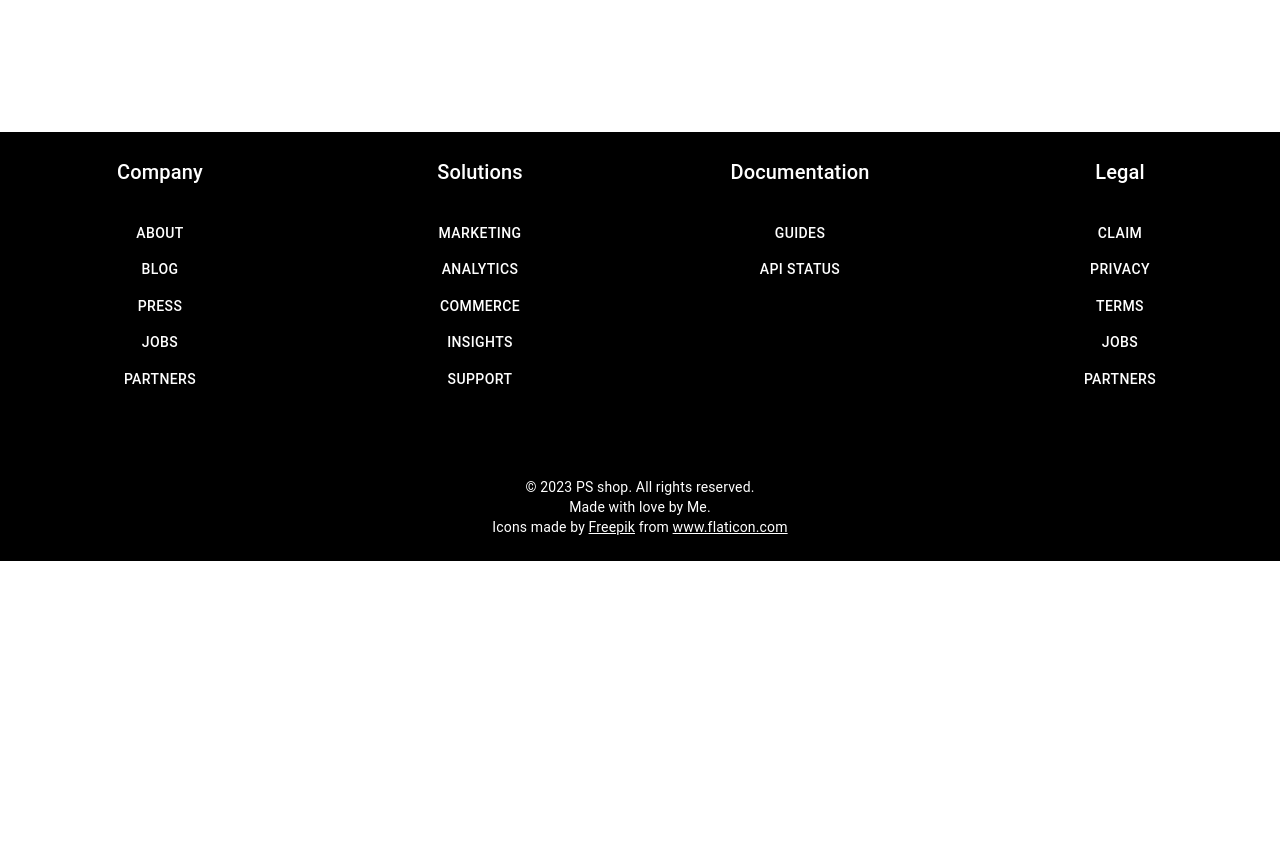
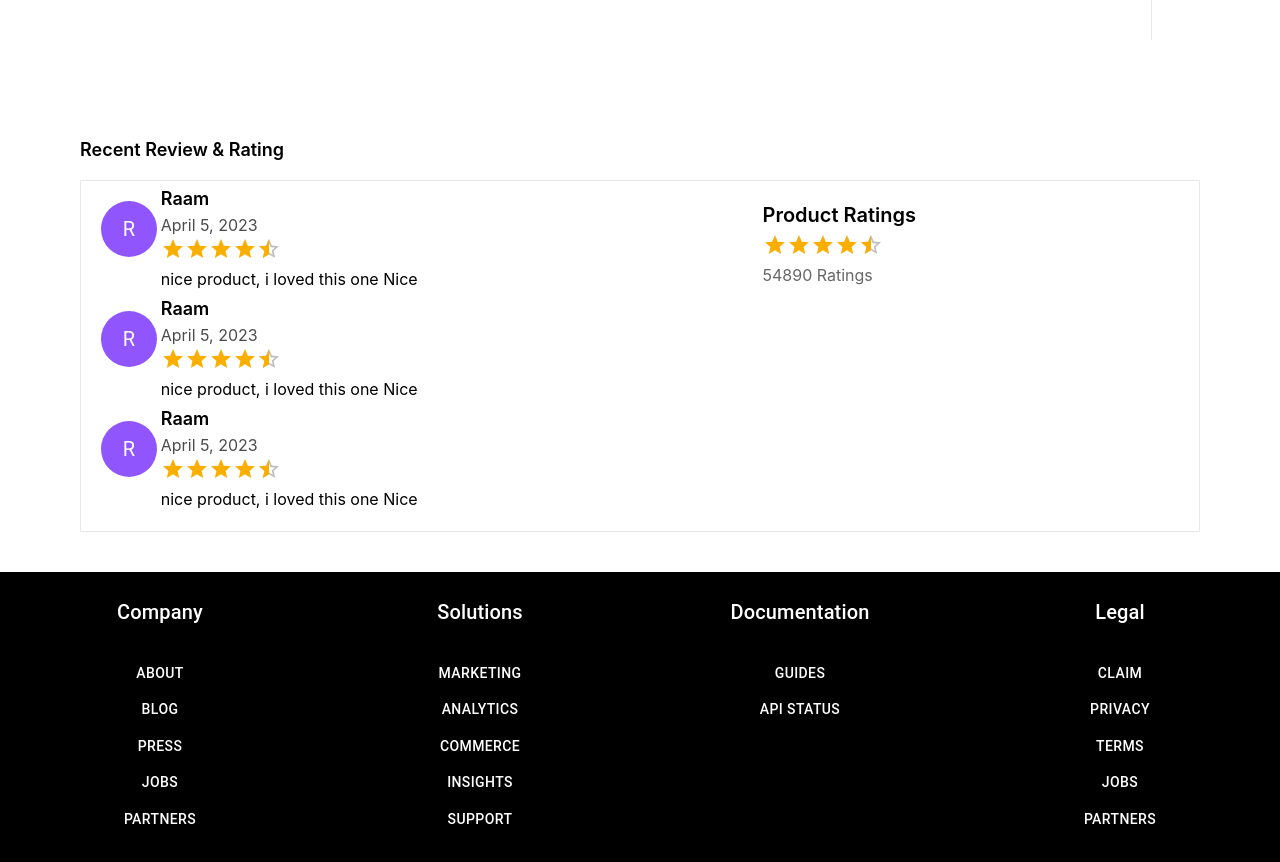
Before and after one commit to SabarishCodeWizard/fixIT.ecommerce, a React (Create React App) app: page / in a window 1280 px wide. Shown: the part 1120-1982 px from the top of the page. Before the commit the page ends 1681 px from the top, so only its background shows below. Built offline with nearby package versions, Linux system fonts and the light colour scheme.

Commit message:
Recent Ratings and Preview Page would be added

```diff
--- a/src/customer/components/ProductDetails/ProductDetails.jsx
+++ b/src/customer/components/ProductDetails/ProductDetails.jsx
@@ -1,9 +1,12 @@
 
 import { useState } from 'react'
 import { StarIcon } from '@heroicons/react/20/solid'
-import {Radio, RadioGroup } from '@headlessui/react'
+import { Radio, RadioGroup } from '@headlessui/react'
 import Rating from '@mui/material/Rating';
 import Button from '@mui/material/Button'; // Make sure you import Material-UI's Button
+import { Grid } from '@mui/material';
+import ProductReviewCard from './ProductReviewCard';
+
 
 
 
@@ -69,7 +72,7 @@ export default function ProductDetails() {
     const [selectedSize, setSelectedSize] = useState(product.sizes[2])
 
     return (
-        <div className="bg-white">
+        <div className="bg-white lg:px-20">
             <div className="pt-6">
                 <nav aria-label="Breadcrumb">
                     <ol role="list" className="mx-auto flex max-w-2xl items-center space-x-2 px-4 sm:px-6 lg:max-w-7xl lg:px-8">
@@ -253,7 +256,27 @@ export default function ProductDetails() {
 
                 </section>
 
+                <section>
+                    <h1 className="font-semibold text-lg pb-4">Recent Review & Rating</h1>
 
+                    <div className="border p-5">
+                        <Grid container spacing={7}>
+                            <Grid item xs={7}>
+                                <div className="space-y-5">
+                                    {[1,1,1].map((item) => <ProductReviewCard/>)}
+                                </div>
+                            </Grid>
+                            <Grid item xs={5}>
+                                <h1 className='text-xl font-semibold pb-1'>Product Ratings</h1>
+                                <div>
+                                    <Rating value={4.6} precision={.5} readOnly/>
+                                    <p className='opacity-60'>54890 Ratings</p>
+                                </div>
+                            </Grid>
+                        </Grid>
+                    </div>
+
+                </section>
 
             </div>
         </div>
--- /dev/null
+++ b/src/customer/components/ProductDetails/ProductReviewCard.jsx
@@ -0,0 +1,35 @@
+import { Avatar,Box, Grid,Rating } from '@mui/material';
+import React from 'react';
+
+const ProductReviewCard = () => {
+    return (
+        <div>
+            <Grid container spacing={2} gap={3}>
+                <Grid item xs={1}>
+                    <Box>
+                        <Avatar
+                            className="text-white"
+                            sx={{ width: 56, height: 56, bgcolor: '#9155fd' }}
+                        >
+                            R
+                        </Avatar>
+                    </Box>
+                </Grid>
+
+                <Grid>
+                    <div className='space-y-2'>
+
+                        <div>
+                        <p className='font-semibold text-lg'>Raam</p>
+                        <p className='opacity-70'>April 5, 2023</p>
+                        </div>
+                    </div>
+                    <Rating value={4.5} name='half-rating' readOnly precision={.5}/>
+                    <p>nice product, i loved this one Nice</p>
+                </Grid>
+            </Grid>
+        </div>
+    );
+};
+
+export default ProductReviewCard;
```
